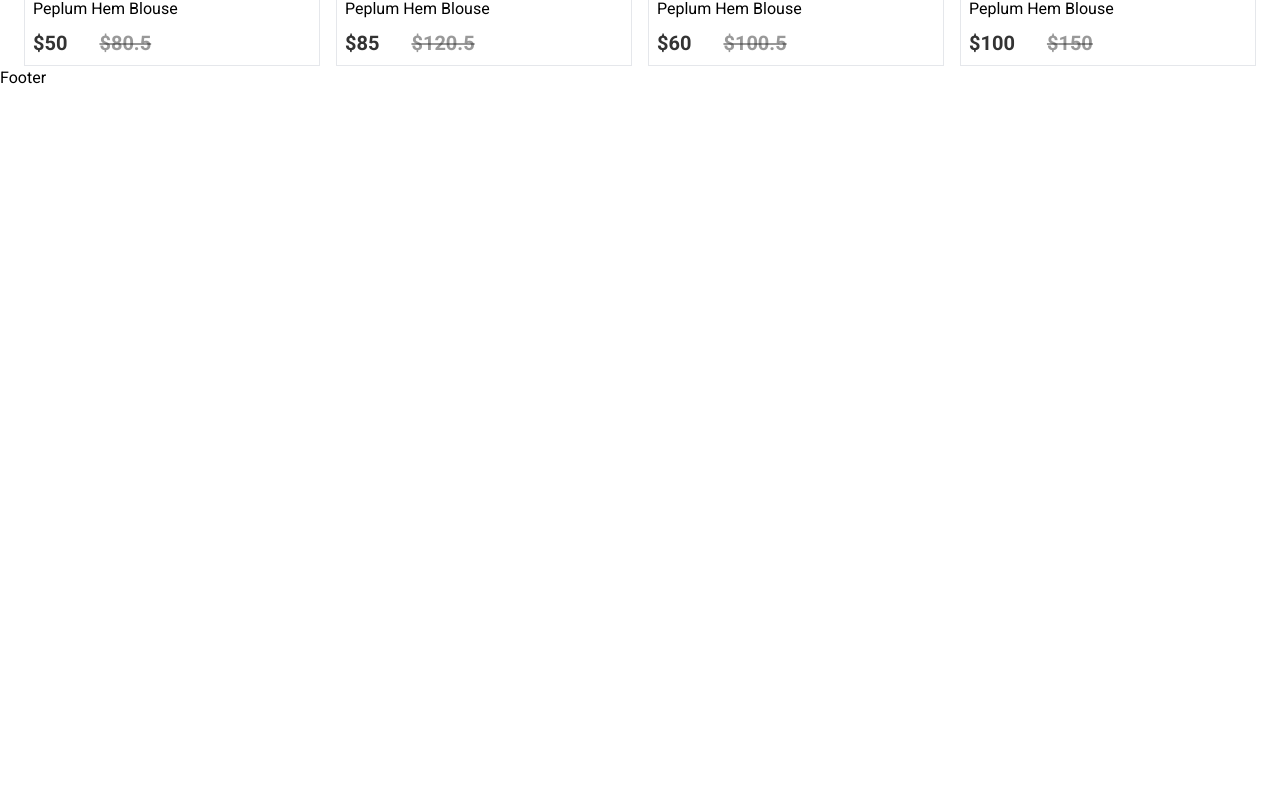
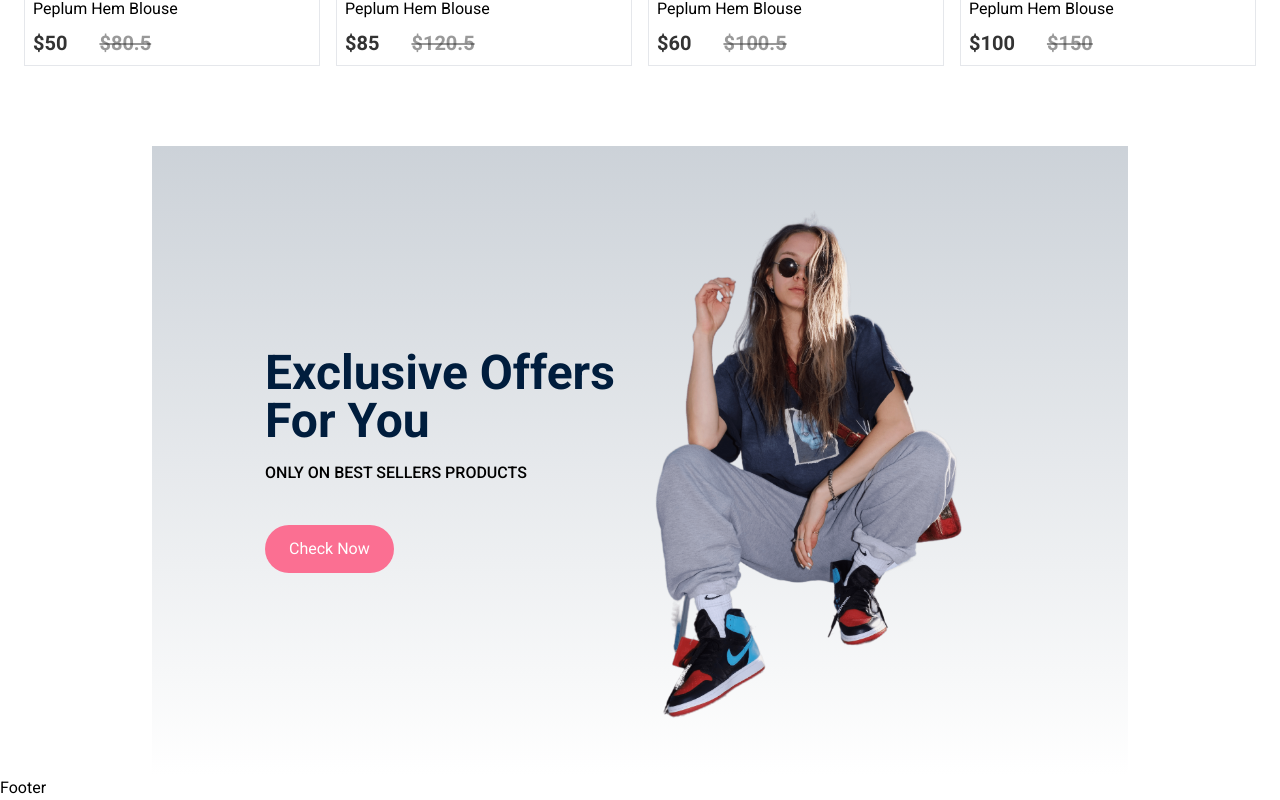
Before and after one commit to ebrahim-2030/react-tailwind-ecom-website, a React (Vite) app: page / in a window 1280 px wide. Shown: the part 1363-2163 px from the top of the page. Before the commit the page ends 1453 px from the top, so only its background shows below. Built offline with nearby package versions, Linux system fonts and the light colour scheme.

Commit message:
feat: create Offers component

```diff
--- /dev/null
+++ b/src/components/Offers.jsx
@@ -0,0 +1,22 @@
+import offers_img from "../assets/offers.png";
+
+const Offers = () => {
+  return (
+    <div className="bg-gradient-to-b from-custom-blue/20 to-white flex flex-col md:flex-row md:justify-center items-center py-10 ">
+      <div className="flex flex-col  items-center md:items-start">
+        <h2 className="text-3xl md:text-4xl  lg:text-5xl text-custom-blue mb-4 font-bold md:w-[350px] ">
+          Exclusive Offers For You
+        </h2>
+        <p className="font-medium">ONLY ON BEST SELLERS PRODUCTS</p>
+        <button className="bg-brand px-6 py-3  text-white rounded-full mt-10">
+          Check Now
+        </button>
+      </div>
+      <div>
+        <img src={offers_img} className="h-[400px] md:h-[550px] w-[300px] md:w-[400px]" alt="" />
+      </div>
+    </div>
+  );
+};
+
+export default Offers;
--- a/src/pages/Shop.jsx
+++ b/src/pages/Shop.jsx
@@ -1,11 +1,11 @@
 import React from "react";
 import Hero from "../components/Hero";
 import Popular from "../components/Popular";
+import Offers from "../components/Offers";
 
 const Shop = () => {
   return (
     <div className="">
-
       {/* hero section  */}
       <div className="bg-gradient-to-b from-white to-brand/20">
         <section className=" px-3 md:px-6  w-full max-w-[1280px] mx-auto ">
@@ -17,6 +17,11 @@ const Shop = () => {
       <section className="mt-12 md:mt-20 px-3 md:px-6  w-full max-w-[1280px] mx-auto ">
         <Popular />
       </section>
+
+      {/* offers section */}
+      <section className="mt-12 md:mt-20 px-3 md:px-6  w-full max-w-[1024px] mx-auto ">
+        <Offers />
+      </section>
     </div>
   );
 };
```
Also changed, not shown: src/assets/offers.png (renamed from src/assets/hero_image.png).
